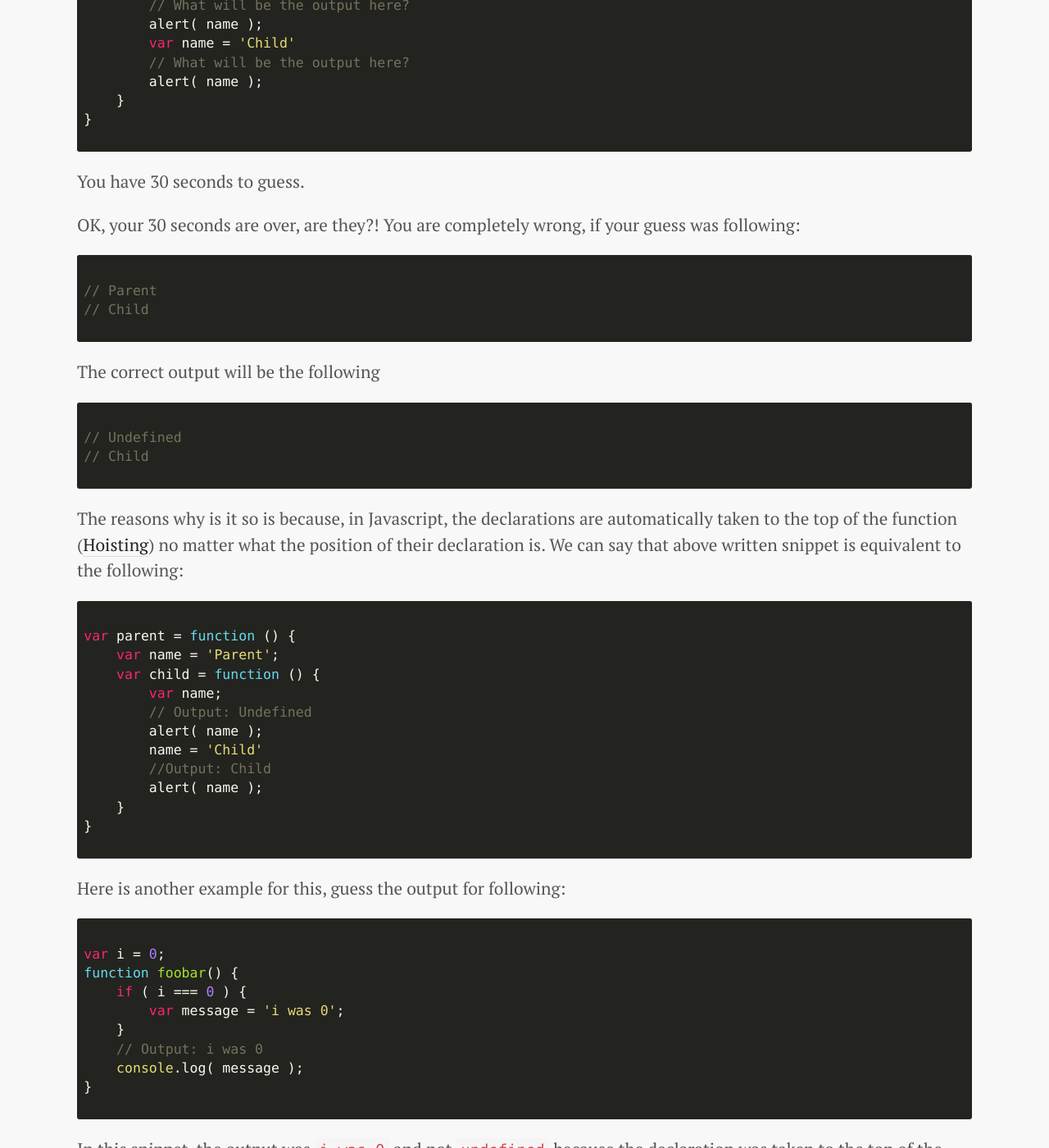
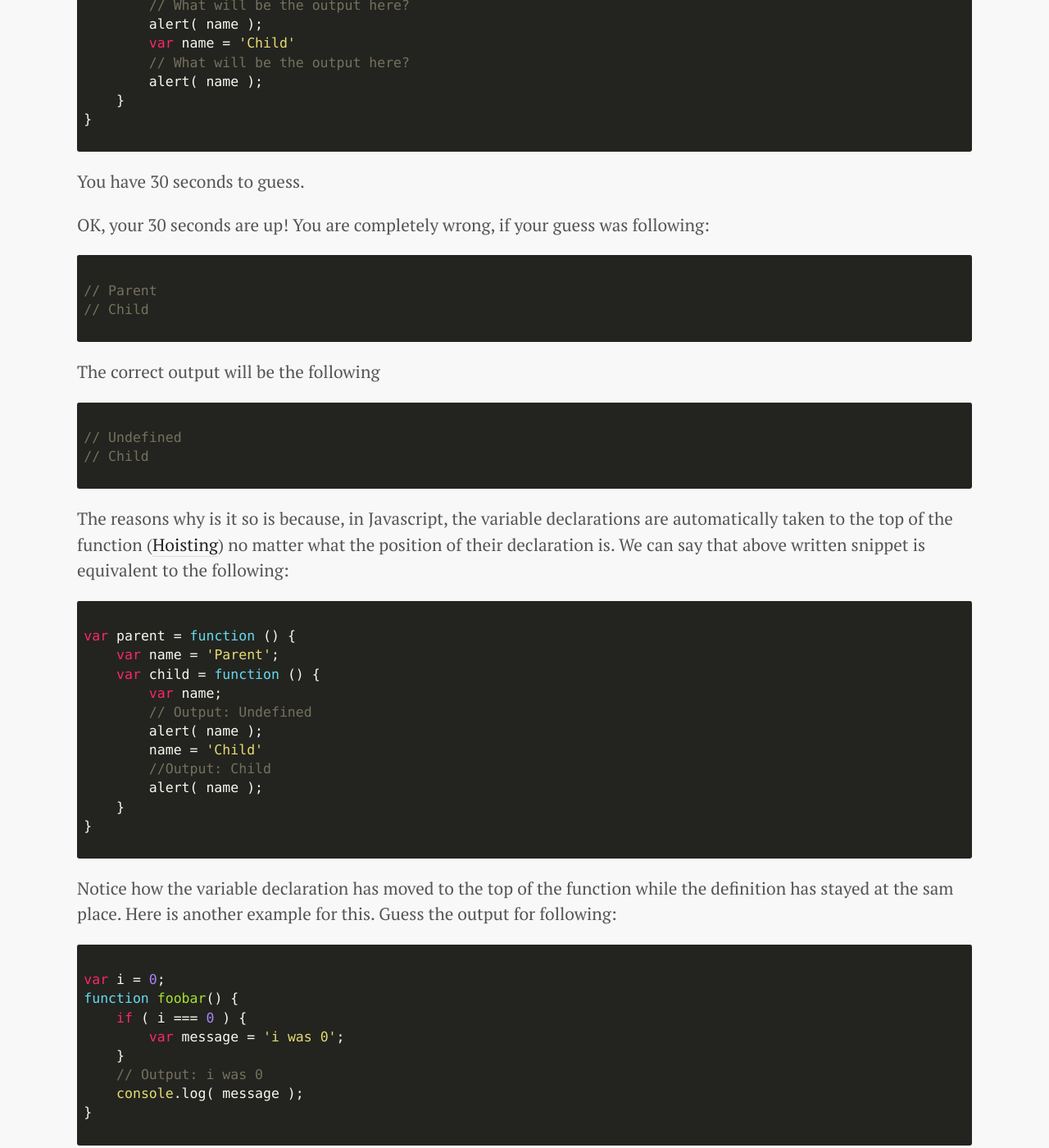
Before and after one commit to kamranahmedse/kamranahmedse.github.io, a Jekyll site: the page built from blog/_posts/2015-01-02-understanding-scope-in-javascript.md, in a window 1280 px wide and 1400 px high, scrolled down 4642 px. Shown: the whole window at 82% size. Built offline with Jekyll 4.4.1, drawn with Linux system fonts in a browser that asks for light colours; comment, search, counter and statistics services are not loaded.

Commit message:
Update 2015-01-02-understanding-scope-in-javascript.md

```diff
--- a/blog/_posts/2015-01-02-understanding-scope-in-javascript.md
+++ b/blog/_posts/2015-01-02-understanding-scope-in-javascript.md
@@ -159,7 +159,7 @@ var parent = function () {
 
 You have 30 seconds to guess.
 
-OK, your 30 seconds are over, are they?! You are completely wrong, if your guess was following:
+OK, your 30 seconds are up! You are completely wrong, if your guess was following:
 
 <pre><code class="javascript">
 // Parent
@@ -173,7 +173,7 @@ The correct output will be the following
 // Child
 </code></pre>
 
-The reasons why is it so is because, in Javascript, the declarations are automatically taken to the top of the function ([Hoisting](http://code.tutsplus.com/tutorials/javascript-hoisting-explained--net-15092)) no matter what the position of their declaration is. We can say that above written snippet is equivalent to the following:
+The reasons why is it so is because, in Javascript, the variable declarations are automatically taken to the top of the function ([Hoisting](http://code.tutsplus.com/tutorials/javascript-hoisting-explained--net-15092)) no matter what the position of their declaration is. We can say that above written snippet is equivalent to the following:
 
 <pre><code class="javascript">
 var parent = function () {
@@ -189,7 +189,7 @@ var parent = function () {
 }
 </code></pre>
 
-Here is another example for this, guess the output for following:
+Notice how the variable declaration has moved to the top of the function while the definition has stayed at the sam place. Here is another example for this. Guess the output for following:
 
 <pre><code class="javascript">
 var i = 0;
```
